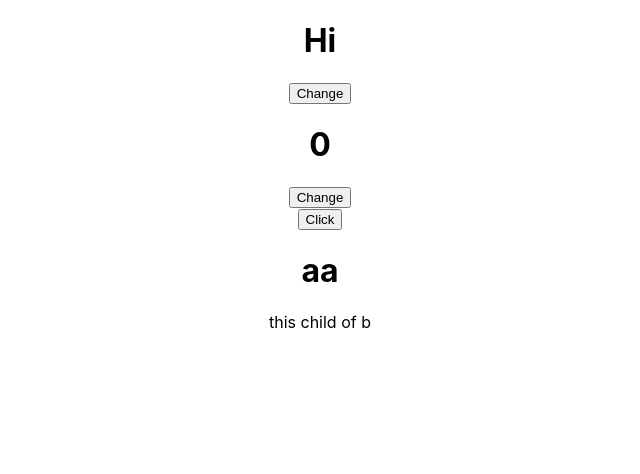
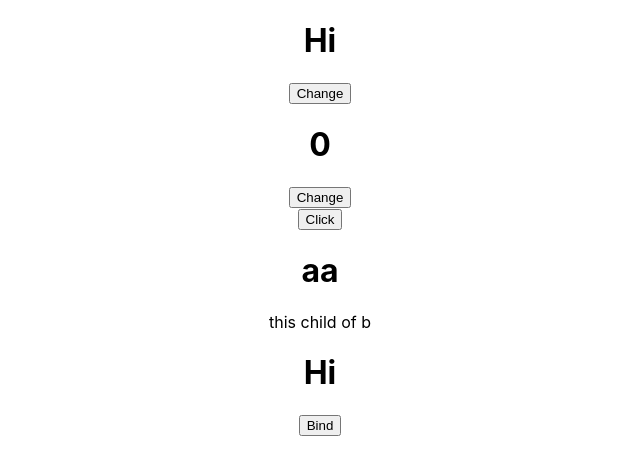
Before and after one commit to kyletaj1997/react, a React (Create React App) app: page / in a window 1280 px wide. Shown: the top 474 px of the page, without its empty margins (320-960 px from the left). Built offline with nearby package versions, Linux system fonts and the light colour scheme.

Commit message:
binding event

```diff
--- a/src/App.js
+++ b/src/App.js
@@ -7,6 +7,7 @@ import Third from './components/Third'
 import State from './components/State'
 import Counter from './components/Counter'
 import FunctionClick from './components/FunctionClick'
+import Bind from './components/Bind'
 class App extends Component {
   render(){
      return(
@@ -16,6 +17,7 @@ class App extends Component {
        <Counter></Counter>
        <FunctionClick></FunctionClick>
        <Third name ="aa"> <p> this child of b </p></Third>
+       <Bind> </Bind>
        {/*
        <Third name ="bb">
          <p> this child of bb </p>
--- /dev/null
+++ b/src/components/Bind.js
@@ -0,0 +1,27 @@
+import React, { Component } from 'react'
+
+class Bind extends Component {
+      constructor() {
+      super()
+        this.state = {
+            message: "Hi"
+        }
+      }
+
+      MessageChange(){
+          this.setState({
+              message: "Thank you"
+          })
+      }
+
+    render(){
+    return (
+            <div>
+            <h1>{this.state.message}</h1>
+            <button onClick={ () => this.MessageChange() }> Bind</button>
+              </div>
+
+        );
+    }
+}
+export default Bind
```
